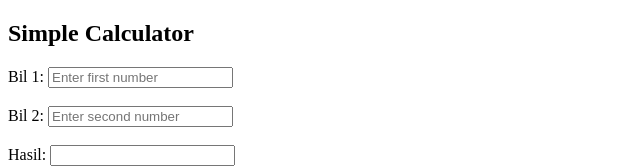
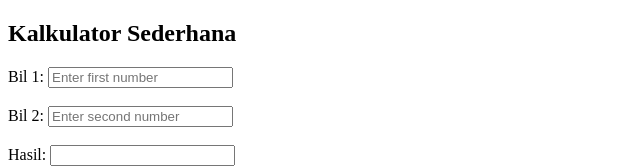
Before and after one commit to robert846/front-end-Membuat-Kalkulator, a plain HTML site: page index.html in a window 1280 px wide. Shown: the top 168 px of the page, without its empty margins (0-640 px from the left). Drawn offline with Linux system fonts and the light colour scheme.

Commit message:
mengubah judul

```diff
--- a/index.html
+++ b/index.html
@@ -3,10 +3,10 @@
 <head>
     <meta charset="UTF-8">
     <meta name="viewport" content="width=device-width, initial-scale=1.0">
-    <title>Simple Calculator</title>
+    <title>Kalkulator Sederhana</title>
 </head>
 <body>
-    <h2>Simple Calculator</h2>
+    <h2>Kalkulator Sederhana</h2>
 
     <label for="num1">Bil 1:</label>
     <input type="number" id="num1" placeholder="Enter first number"><br><br>
```
